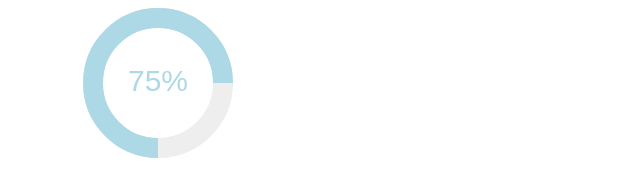
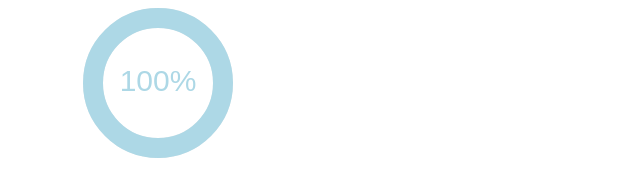
Before and after one commit to Jayshua/Just-the-Gauge, a plain HTML site: page index.html in a window 1280 px wide. Shown: the whole page, without its empty margins (0-640 px from the left). Drawn offline with Linux system fonts and the light colour scheme.

Commit message:
Added readme and text options.

```diff
--- a/Guage.js
+++ b/Guage.js
@@ -4,13 +4,21 @@ var Guage = function(canvas, options) {
 		color: "lightblue",
 		bgColor: "#eee",
 		lineWidth: 20,
-		font: (canvas.height/5) + "px Arial",
+
+		text: {
+			font: (canvas.height/5) + "px Arial",
+			align: "center",
+			baseline: "middle",
+			identifier: "%",
+			x: canvas.width/2,
+			y: canvas.height/2
+		},
 
 		easing: "easeOutSine",
 		duration: 5000,
 
 		from: 0,
-		to: 0.9,
+		to: 1,
 
 		radius: (function() {
 			// Default radius calculation is too complex for one line... Well, it *could* be done. But let's not go there.
@@ -42,7 +50,7 @@ var Guage = function(canvas, options) {
 	this.ctx = canvas.getContext("2d");
 	this.startTime = Date.now();
 
-    this.render();
+	this.render();
 };
 
 Guage.prototype.render = function() {
@@ -86,12 +94,12 @@ Guage.prototype.render = function() {
 
 	// Draw Text
 	ctx.fillStyle = this.color;
-    ctx.font = this.font;
-    ctx.textAlign = "center";
-    ctx.textBaseline = "middle";
+	ctx.font = this.text.font;
+	ctx.textAlign = this.text.align;
+	ctx.textBaseline = this.text.baseline;
 
-    var text = Math.round( this.currentValue*100 ) + "%";
-    ctx.fillText(text, ctx.canvas.width/2, ctx.canvas.height/2);
+	var text = Math.round( this.currentValue*100 ) + this.text.identifier;
+	ctx.fillText(text, this.text.x, this.text.y);
 
 	if( ellapsed < this.duration && this.running == true )
 		window.requestAnimationFrame( this.render.bind(this) );
--- a/easing.js
+++ b/easing.js
@@ -35,7 +35,7 @@
 
 
 Guage.prototype.ease = {
-	linearEase: function(currentIteration, startValue, changeInValue, totalIterations) {
+	easeLinear: function(currentIteration, startValue, changeInValue, totalIterations) {
 		return changeInValue * currentIteration / totalIterations + startValue;
 	},
 	easeInQuad: function(currentIteration, startValue, changeInValue, totalIterations) {
--- a/index.html
+++ b/index.html
@@ -18,10 +18,6 @@
 			duration: 3000,
 			easing: "easeOutCirc"
 		});
-
-		setTimeout(function() {
-			guage.stop();
-		}, 1000);
 	</script>
 </body>
 </html>
```
Also changed, not shown: min/Guage.min.js, min/easing.min.js, readme.md (added), 1 other file.
